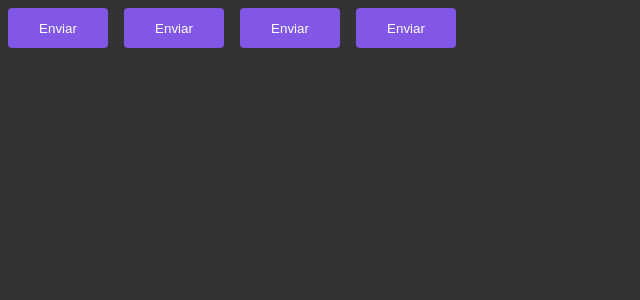
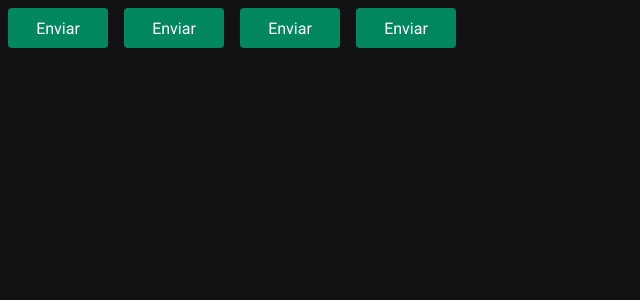
Before and after one commit to MarcosVOS/timer-pomodoro, a React (Vite) app: page / in a window 1280 px wide. Shown: the top 300 px of the page, without its empty margins (0-640 px from the left). Built offline with nearby package versions, Linux system fonts and the light colour scheme.

Commit message:
working with global styles

```diff
--- a/index.html
+++ b/index.html
@@ -2,6 +2,11 @@
 <html lang="en">
   <head>
     <meta charset="UTF-8" />
+
+    <link rel="preconnect" href="https://fonts.googleapis.com">
+    <link rel="preconnect" href="https://fonts.gstatic.com" crossorigin>
+    <link href="https://fonts.googleapis.com/css2?family=Roboto+Mono:wght@700&family=Roboto:wght@400;700&display=swap" rel="stylesheet"/>
+
     <meta name="viewport" content="width=device-width, initial-scale=1.0" />
     <title>Ignite Timer</title>
   </head>
--- a/package.json
+++ b/package.json
@@ -15,13 +15,14 @@
     "styled-components": "^6.0.3"
   },
   "devDependencies": {
+    "@rocketseat/eslint-config": "^2.0.1",
     "@types/react": "^18.2.14",
     "@types/react-dom": "^18.2.6",
     "@types/styled-components": "^5.1.26",
     "@typescript-eslint/eslint-plugin": "^5.61.0",
     "@typescript-eslint/parser": "^5.61.0",
     "@vitejs/plugin-react": "^4.0.1",
-    "eslint": "^8.44.0",
+    "eslint": "^8.45.0",
     "eslint-plugin-react-hooks": "^4.6.0",
     "eslint-plugin-react-refresh": "^0.4.1",
     "typescript": "^5.0.2",
--- a/src/components/Button.styles.ts
+++ b/src/components/Button.styles.ts
@@ -20,7 +20,7 @@
     border: 0;
     margin: 8px;
 
-    background-color: ${props => props.theme.primary};
+    background-color: ${props => props.theme["green-500"]};
     color: ${props=> props.theme.white};
 
     /* ${props => {
--- a/src/main.tsx
+++ b/src/main.tsx
@@ -6,5 +6,5 @@
 ReactDOM.createRoot(document.getElementById('root')!).render(
   <React.StrictMode>
     <App />
-  </React.StrictMode>,
+  </React.StrictMode>
 )
--- a/src/styles/global.ts
+++ b/src/styles/global.ts
@@ -7,10 +7,20 @@
         box-sizing: border-box;
     }
 
-    body{
-        background: #333;
-        color: #FFF;
+    :focus {
+        outline: 0;
+        box-shadow: 0 0 0 2px ${props => props.theme["green-500"]};
+
     }
 
+    body{
+        background: ${props => props.theme["gray-900"]};
+        color: ${props=> props.theme["gray-300"]};
+    }
 
+    body, input, textarea, button {
+        font-family: 'Roboto', sans-serif;
+        font-weight: 400;
+        font-size: 1rem;
+    }
 `
--- a/src/styles/themes/default.ts
+++ b/src/styles/themes/default.ts
@@ -1,6 +1,21 @@
 export const defaultTheme = {
     white: '#FFF',
 
-    primary: '#8257e6',
-    secondary: 'orange',
+    'gray-100': '#E1E1E6',
+    'gray-300': '#C4C4CC',
+    'gray-400': '#8D8D99',
+    'gray-500': '#7C7C8A',
+    'gray-600': '#323238',
+    'gray-700': '#29292E',
+    'gray-800': '#202024',
+    'gray-900': '#121214',
+
+    'green-300': '#00B37E',
+    'green-500': '#00875F',
+    'green-700': '#015F43',
+
+    'red-500': '#AB222E',
+    'red-700': '#7A1921',
+
+    'yellow-500': '#FBA94C',
 }
```
Also changed, not shown: .eslintrc.cjs (deleted), .eslintrc.json (added), 1 other file (tests, documents, lock files or other folders).
